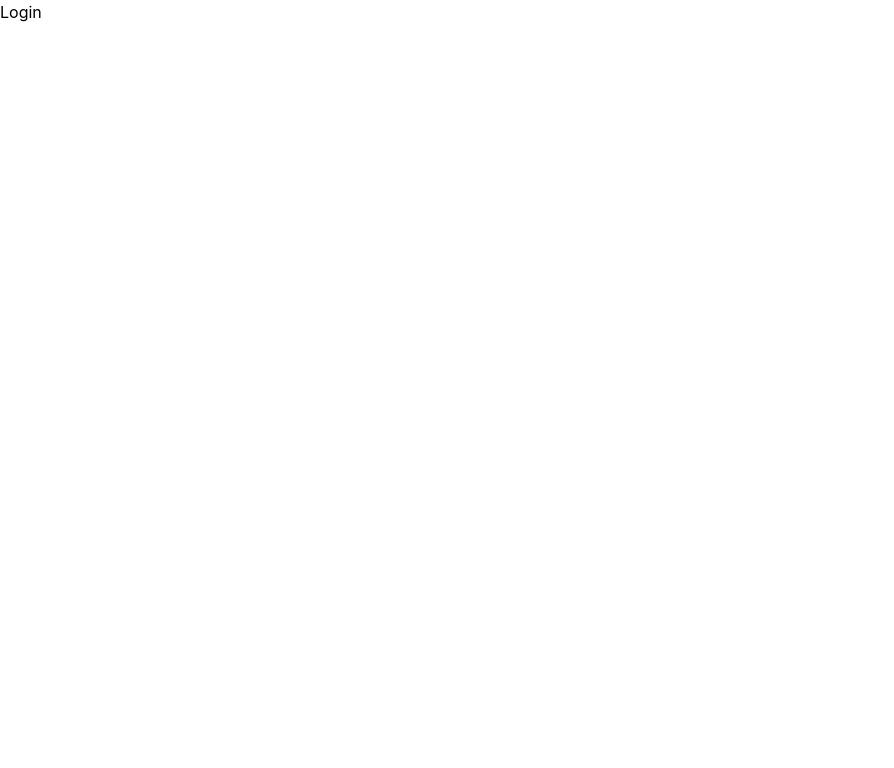
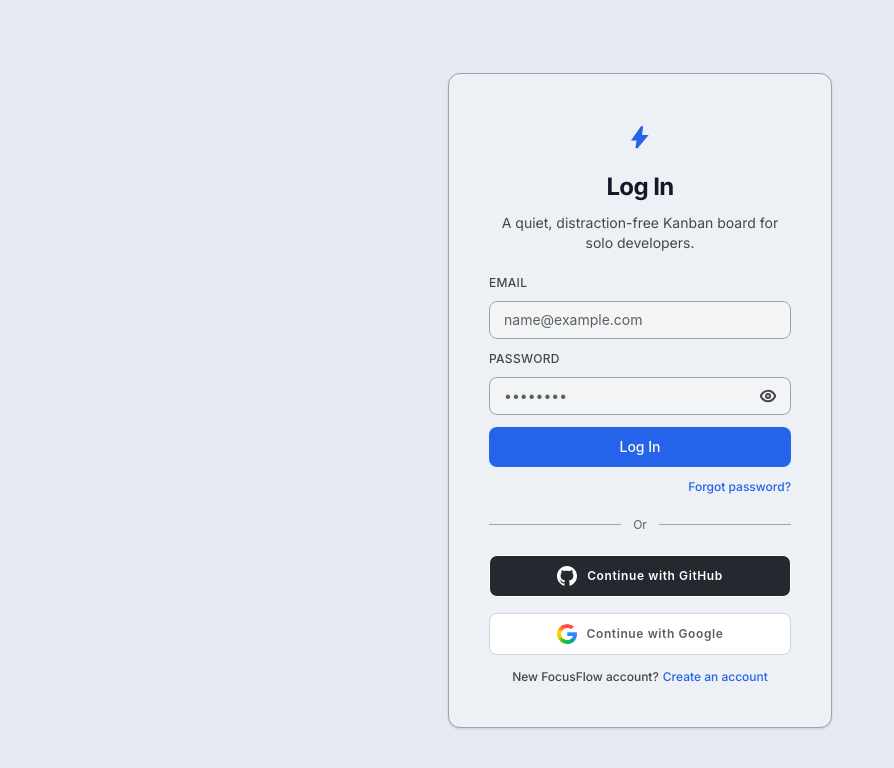
Before and after one commit to tmquang-dev/FocusFlow-FE, a React (Vite) app: page /login in a window 1280 px wide. Shown: the top 768 px of the page, without its empty margins (0-894 px from the left). Built offline with nearby package versions, Linux system fonts and the light colour scheme.

Commit message:
feat: add Login page with HeaderCard and Logìnorm

```diff
--- /dev/null
+++ b/src/components/auth/HeaderCard.tsx
@@ -0,0 +1,19 @@
+import { LogoIcon } from "../common/Icons"
+
+function HeaderCard({ title, description }: { title: string, description: string }) {
+    return (
+        <div className="flex flex-col items-center gap-[10px] w-full">
+            <div className="flex px-4 py-3" >
+                <LogoIcon className="text-primary-600" />
+            </div>
+            <h1 id="login-title" className="text-text-main font-text-logo">
+                {title}
+            </h1>
+            <p className="text-text-secondary font-text-medium-20 text-center w-full">
+                {description}
+            </p>
+        </div>
+    )
+}
+
+export default HeaderCard
--- /dev/null
+++ b/src/components/auth/login/LoginForm.tsx
@@ -0,0 +1,115 @@
+import { useState } from "react";
+import Button from "@/components/common/Button";
+import InputField from "@/components/common/InputField";
+import { EyeIcon, EyeOffIcon, GithubIcon, GoogleIcon } from "@/components/common/Icons";
+
+function LoginForm() {
+    const [isPasswordVisible, setIsPasswordVisible] = useState(false);
+
+    const handleSubmit = (event: React.FormEvent<HTMLFormElement>) => {
+        event.preventDefault();
+
+        const formData = new FormData(event.currentTarget);
+        const email = String(formData.get("email") ?? "");
+
+        window.alert(`Login submitted for ${email}`);
+    };
+
+    const handleSocialLogin = (provider: "GitHub" | "Google") => {
+        window.alert(`Continue with ${provider} selected`);
+    };
+    return (
+        <form onSubmit={handleSubmit} className="flex flex-col gap-3 items-center w-full">
+
+            {/* Email field */}
+            <InputField
+                label="Email"
+                id="input-1"
+                name="email"
+                placeholder="name@example.com"
+                type="email"
+                autoComplete="email"
+                required
+            />
+
+            {/* Password field */}
+            <InputField
+                label="Password"
+                id="input-2"
+                name="password"
+                placeholder="••••••••"
+                type={isPasswordVisible ? "text" : "password"}
+                autoComplete="current-password"
+                required
+                rightIcon={
+                    <button
+                        type="button"
+                        onClick={() => setIsPasswordVisible(!isPasswordVisible)}
+                        className="text-text-secondary hover:text-text-main transition-colors cursor-pointer flex items-center justify-center border-none bg-transparent focus:outline-none"
+                        aria-label={isPasswordVisible ? "Hide password" : "Show password"}
+                    >
+                        {isPasswordVisible ? <EyeOffIcon className="w-4 h-4" /> : <EyeIcon className="w-4 h-4" />}
+                    </button>
+                }
+            />
+
+            {/* Submit button */}
+            <Button variant="primary" type="submit" className="w-full">
+                Log In
+            </Button>
+
+            {/* Forgot password */}
+            <div className="flex justify-end w-full">
+                <a
+                    href="#forgot-password"
+                    className="text-primary-600 font-text-medium hover:underline cursor-pointer"
+                >
+                    Forgot password?
+                </a>
+            </div>
+
+            {/* Separator */}
+            <div className="flex items-center w-full gap-0 py-2.5">
+                <div className="flex-1 h-px bg-border" />
+                <span className="px-3 text-xs leading-[16px] text-text-placeholder">Or</span>
+                <div className="flex-1 h-px bg-border" />
+            </div>
+
+            {/* Social auth */}
+            <div className="flex flex-col gap-4 w-full">
+                {/* GitHub */}
+                <Button
+                    variant="primary"
+                    onClick={() => handleSocialLogin("GitHub")}
+                    leftIcon={<GithubIcon className="text-white w-5 h-5" />}
+                    className="bg-[#24292f] hover:bg-[#1c2026] active:bg-[#14181c] text-white text-xs font-semibold leading-4 tracking-[0.6px] border"
+                >
+                    Continue with GitHub
+                </Button>
+
+                {/* Google */}
+                <Button
+                    variant="outlined"
+                    onClick={() => handleSocialLogin("Google")}
+                    leftIcon={<GoogleIcon className="w-5 h-5" />}
+                    className="bg-white hover:bg-gray-50 active:bg-gray-100 border border-gray-300 text-text-placeholder text-xs font-semibold leading-4 tracking-[0.6px]"
+                >
+                    Continue with Google
+                </Button>
+            </div>
+
+            {/* Sign up link */}
+            <div className="flex items-center justify-center gap-1 py-0.5 w-full">
+                <span className="text-text-secondary font-text-medium">New FocusFlow account?</span>
+                <a
+                    href="#create-account"
+                    className="text-primary-600 font-text-medium hover:underline cursor-pointer"
+                >
+                    Create an account
+                </a>
+            </div>
+        </form>
+    )
+}
+
+export default LoginForm
--- a/src/pages/auth/login/Login.tsx
+++ b/src/pages/auth/login/Login.tsx
@@ -1,8 +1,26 @@
+import HeaderCard from "@/components/auth/HeaderCard";
+import LoginForm from "@/components/auth/login/LoginForm";
+function Login() {
 
-function Login() {
+
     return (
-        <div>Login</div>
-    )
+        <main className="min-h-screen w-full bg-background-main flex items-center justify-center">
+            <div className="w-full max-w-[384px]">
+                {/* Login Card */}
+                <div className="bg-background-secondary-50 rounded-xl shadow-sm border border-border w-full">
+                    <div className="flex flex-col items-center gap-5.5 p-10">
+
+                        {/* Header */}
+                        <HeaderCard title="Log In" description="A quiet, distraction-free Kanban board for solo developers." />
+
+                        {/* Form */}
+                        <LoginForm />
+
+                    </div>
+                </div>
+            </div>
+        </main >
+    );
 }
 
-export default Login
+export default Login;
```
